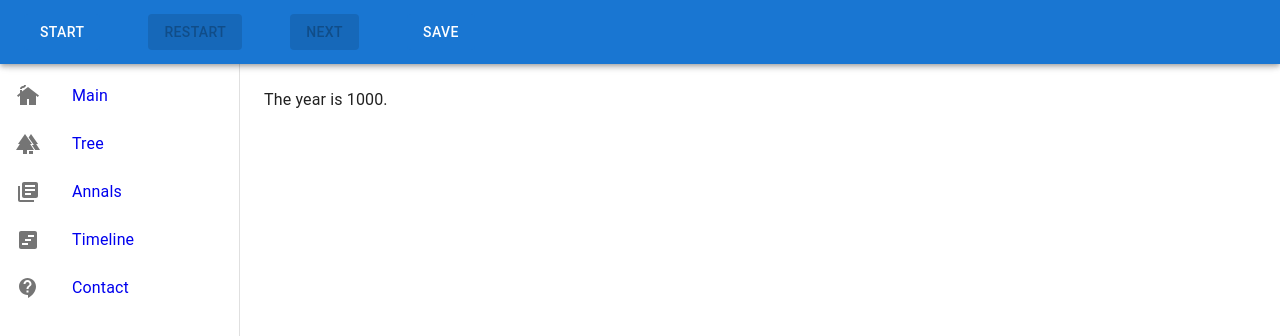
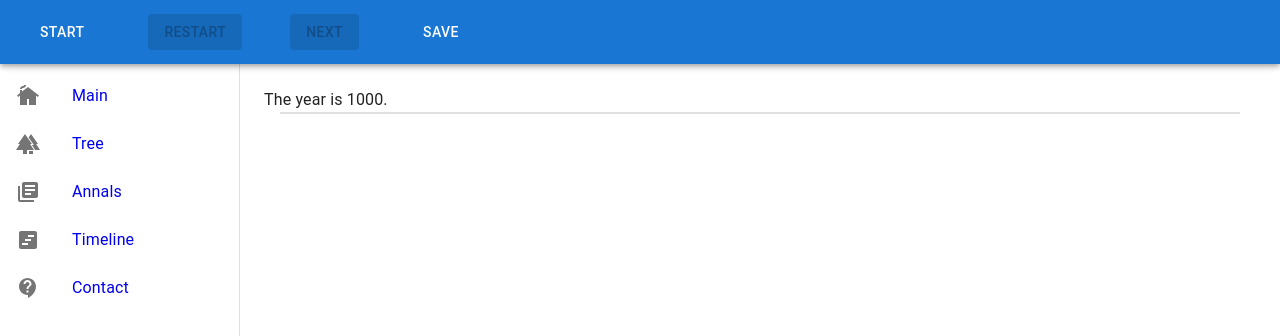
Before and after one commit to billydean/deanasty, a React (Create React App) app: page /annals in a window 1280 px wide. Shown: the top 336 px of the page. Built offline with nearby package versions, Linux system fonts and the light colour scheme.

Commit message:
Tweaked style of Annals view.

```diff
--- a/src/components/Annals.tsx
+++ b/src/components/Annals.tsx
@@ -1,6 +1,6 @@
 import type { People, Year, Events } from '../types';
 import Annal from './Annal';
-
+import { Divider } from '@mui/material';
 function Annals({year, people, events}: {year: Year, people: People, events: Events}) {
 
     const filteredEvents = events.filter((eachYear) => eachYear.events.length > 0)
@@ -10,13 +10,16 @@ function Annals({year, people, events}: {year: Year, people: People, events: Eve
         <div>
             The year is { year.current }.
         </div>
-
+        <Divider variant="middle" />
         { filteredEvents.map(eachYear => (
             <div key={eachYear.year}>
-            <Annal year={eachYear.year} events={eachYear.events} />
+                {eachYear.year !== 1000 &&
+                <Divider variant="middle" light /> }
+                <Annal year={eachYear.year} events={eachYear.events} />
             </div>
         ))
         }
+        <Divider variant="middle" />
         {
         people.map(each => (
              <div key={each.id}>
```
